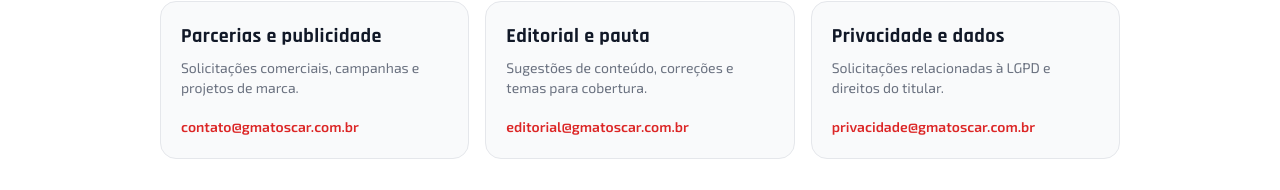
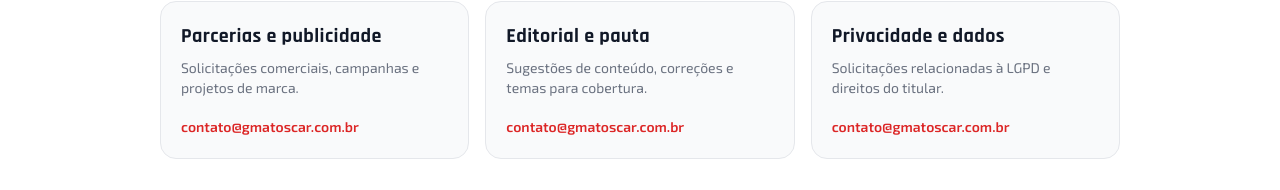
Before and after one commit to GHMSS13/gmatoscar, a Next.js app: page /contato in a window 1280 px wide. Shown: the part 295-485 px from the top of the page. Built offline with nearby package versions, Linux system fonts and the light colour scheme; no server answers.

Commit message:
feat: atualizar emails de contato para contato@gmatoscar.com.br

```diff
--- a/app/contato/page.tsx
+++ b/app/contato/page.tsx
@@ -17,12 +17,12 @@
   {
     title: 'Editorial e pauta',
     description: 'Sugestões de conteúdo, correções e temas para cobertura.',
-    email: 'editorial@gmatoscar.com.br',
+    email: 'contato@gmatoscar.com.br',
   },
   {
     title: 'Privacidade e dados',
     description: 'Solicitações relacionadas à LGPD e direitos do titular.',
-    email: 'privacidade@gmatoscar.com.br',
+    email: 'contato@gmatoscar.com.br',
   },
 ];
 
```
